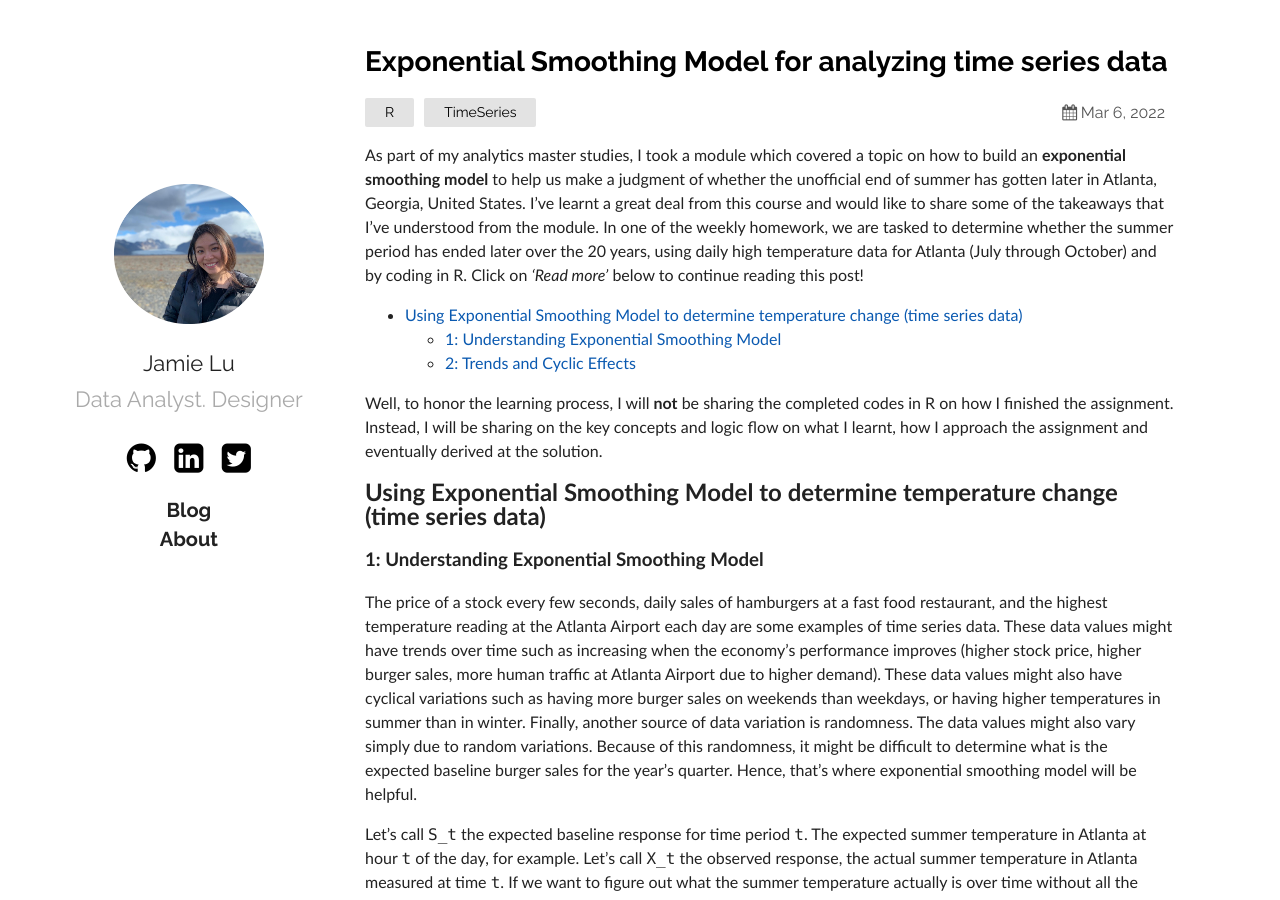
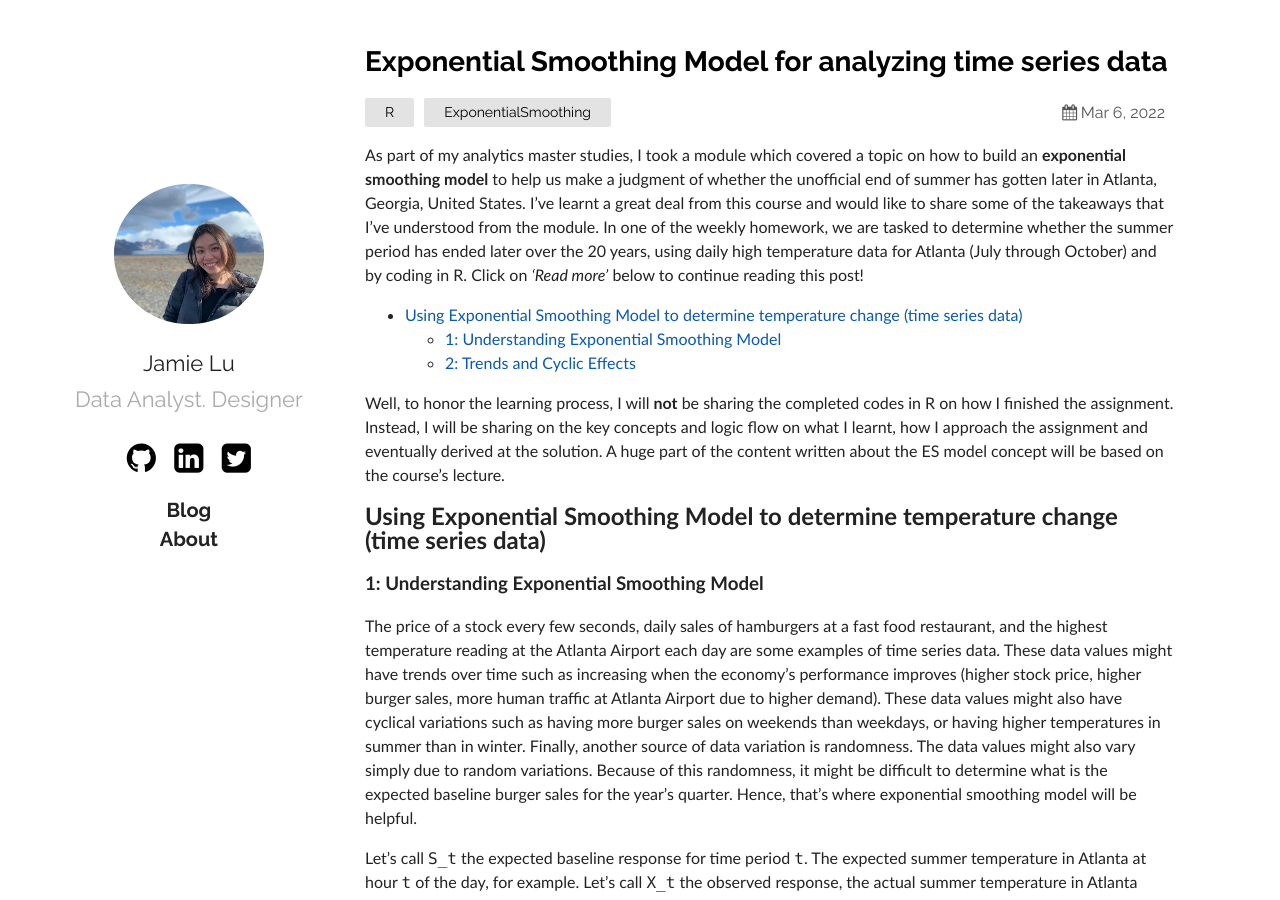
Before and after one commit to jamieqianhui/jamieqianhui.github.io, a Jekyll site: the page built from _posts/2022-03-06-Exponential-Smoothing-in-R.markdown, in a window 1280 px wide and 900 px high. Built offline with Jekyll 4.4.1, drawn with Linux system fonts in a browser that asks for light colours; some of the changed text lies outside the part shown.

Commit message:
Update 2022-03-06-Exponential-Smoothing-in-R.markdown

```diff
--- a/_posts/2022-03-06-Exponential-Smoothing-in-R.markdown
+++ b/_posts/2022-03-06-Exponential-Smoothing-in-R.markdown
@@ -2,7 +2,7 @@
 layout: post
 title:  "Exponential Smoothing Model for analyzing time series data"
 date:   2022-03-06 15:53:58 +0800
-categories: R TimeSeries
+categories: R ExponentialSmoothing
 ---
 
 As part of my analytics master studies, I took a module which covered a topic on how to build an **exponential smoothing model** to help us make a judgment of whether the unofficial end of summer has gotten later in Atlanta, Georgia, United States. I've learnt a great deal from this course and would like to share some of the takeaways that I've understood from the module. In one of the weekly homework, we are tasked to determine whether the summer period has ended later over the 20 years, using daily high temperature data for Atlanta (July through October) and by coding in R. Click on *'Read more'* below to continue reading this post!
@@ -11,7 +11,7 @@
 * TOC
 {:toc}
 
-Well, to honor the learning process, I will **not** be sharing the completed codes in R on how I finished the assignment. Instead, I will be sharing on the key concepts and logic flow on what I learnt, how I approach the assignment and eventually derived at the solution.
+Well, to honor the learning process, I will **not** be sharing the completed codes in R on how I finished the assignment. Instead, I will be sharing on the key concepts and logic flow on what I learnt, how I approach the assignment and eventually derived at the solution. A huge part of the content written about the ES model concept will be based on the course's lecture.
 
 
 ## Using Exponential Smoothing Model to determine temperature change (time series data)
@@ -68,4 +68,7 @@
 **For multiplicative seasonality**
 Multiplying by 1 shows no initial cylic effect and we need `L` of them, so the first `L` values of `C` are set to 1
 
+Depending on how many aspects like trend and seasonality is included, sometimes, this method is called single, double or triple exponential smoothing.
+
+Triple exponential smoothing with the base equation, plus trend an seasonality is also called Winter's Method, or Holt-Winters.
 To be continued... (need to prepare for my mid-terms and will complete this post after that!)
```
